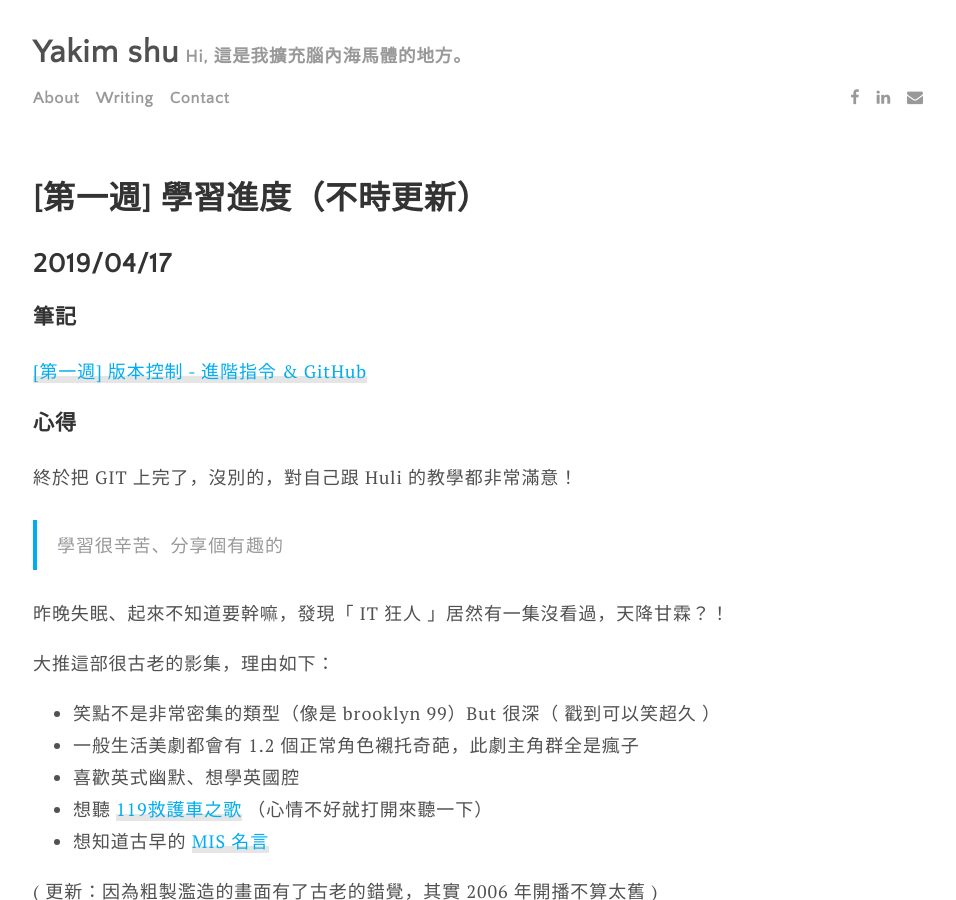
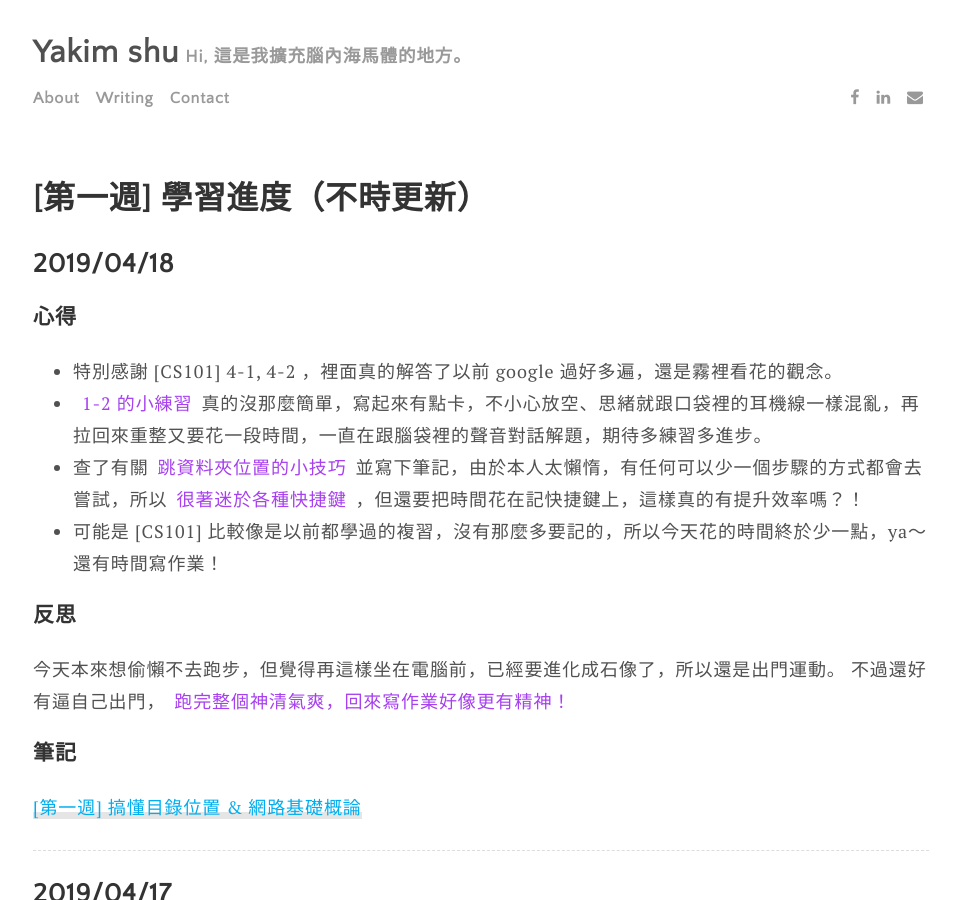
Before and after one commit to yakim-shu/blogger, a Jekyll site: the page built from _posts/2019-04-16-project_w1_report.md, in a window 1280 px wide and 900 px high. Shown: the whole window, without its empty margins (159-1115 px from the left). Built offline with Jekyll 4.4.1, drawn with Linux system fonts in a browser that asks for light colours; nearby versions of some CDN libraries; comment, search, counter and statistics services are not loaded.

Commit message:
update daily report

```diff
--- a/_posts/2019-04-16-project_w1_report.md
+++ b/_posts/2019-04-16-project_w1_report.md
@@ -8,6 +8,24 @@ tags: [project, report]
 file_name: 2019-04-16-project_w1_report
 ---
 
+## 2019/04/18
+
+### 心得
+
+- 特別感謝 [CS101] 4-1, 4-2 ，裡面真的解答了以前 google 過好多遍，還是霧裡看花的觀念。
+- **1-2 的小練習**真的沒那麼簡單，寫起來有點卡，不小心放空、思緒就跟口袋裡的耳機線一樣混亂，再拉回來重整又要花一段時間，一直在跟腦袋裡的聲音對話解題，期待多練習多進步。
+- 查了有關**跳資料夾位置的小技巧**並寫下筆記，由於本人太懶惰，有任何可以少一個步驟的方式都會去嘗試，所以**很著迷於各種快捷鍵**，但還要把時間花在記快捷鍵上，這樣真的有提升效率嗎？！
+- 可能是 [CS101] 比較像是以前都學過的複習，沒有那麼多要記的，所以今天花的時間終於少一點，ya～還有時間寫作業！
+
+### 反思
+
+今天本來想偷懶不去跑步，但覺得再這樣坐在電腦前，已經要進化成石像了，所以還是出門運動。
+不過還好有逼自己出門，**跑完整個神清氣爽，回來寫作業好像更有精神！**
+
+### 筆記
+[[第一週] 搞懂目錄位置 & 網路基礎概論](https://yakimhsu.com/project/project_w1_Networking_Introduction.html)
+
+---
 
 ## 2019/04/17
 
```
Also changed, not shown: 3 other files.
